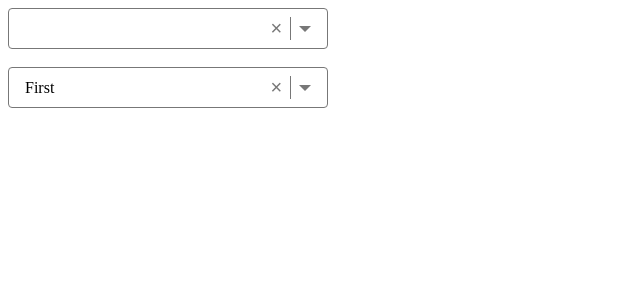
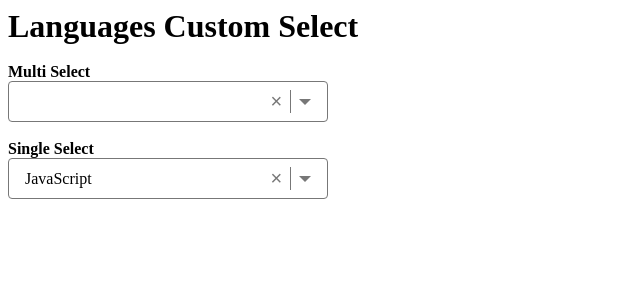
Before and after one commit to RNtaate/Custom-Select, a React (Vite) app in the folder Custom Select/: page / in a window 1280 px wide. Shown: the top 300 px of the page, without its empty margins (0-640 px from the left). Built offline with nearby package versions, Linux system fonts and the light colour scheme.

Commit message:
Update the options in App.tsx

```diff
--- a/Custom Select/src/App.tsx
+++ b/Custom Select/src/App.tsx
@@ -3,11 +3,15 @@
 
 
 let options = [
-  {label: "First", value: 1},
-  {label: "Second", value: 2},
-  {label: "Third", value: 3},
-  {label: "Fourth", value: 4},
-  {label: "Fifth", value: 5}
+  {label: "JavaScript", value: 1},
+  {label: "Ruby", value: 2},
+  {label: "Java", value: 3},
+  {label: "Laravel", value: 4},
+  {label: "Python", value: 5},
+  {label: "GoLang", value: 6},
+  {label: "C++", value: 7},
+  {label: "C#", value: 8},
+  {label: "PHP", value: 9},
 ]
 function App() {
   const[value, setValue] = useState<SelectOption | undefined>(options[0]);
@@ -15,8 +19,12 @@
 
   return (
     <main>
+      <h1>Languages Custom Select</h1>
+      <br />
+      <h4>Multi Select</h4>
       <Select multiple={true} options={options} value={value2} onChange={optArr => setValue2(optArr)}/>
       <br />
+      <h4>Single Select</h4>
       <Select options={ options } value={value} onChange={opt => setValue(opt)}/>
     </main>
   )
```
